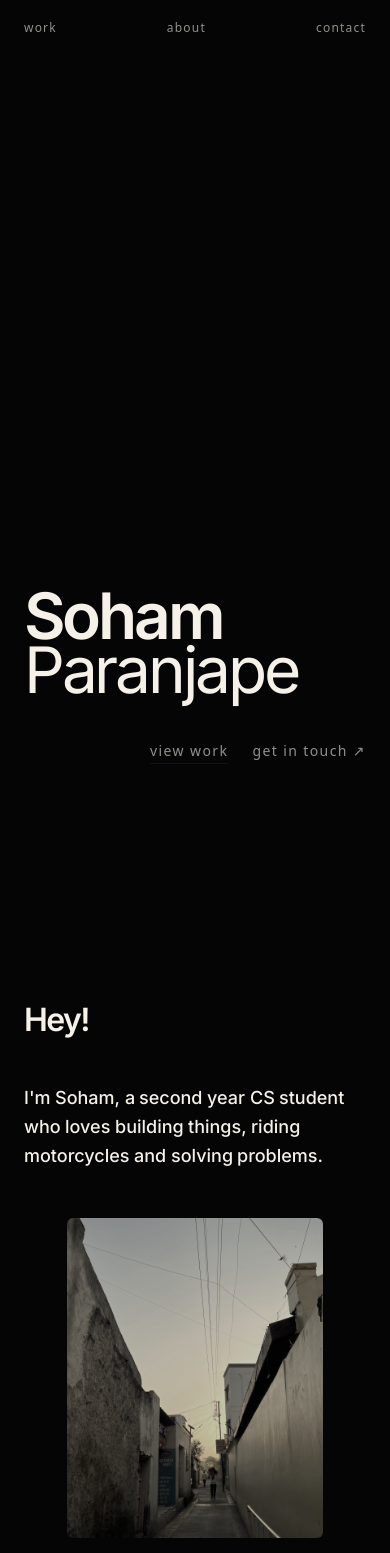
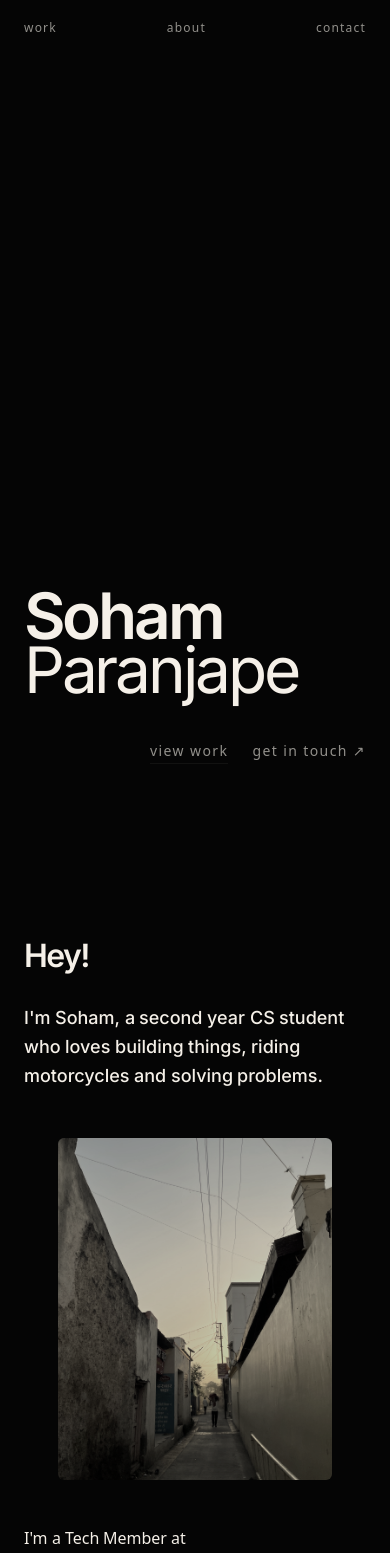
Before and after one commit to sohamparanjape12/portfolio, a Next.js app: page / in a window 390 px wide. Shown: the top 1553 px of the page. Built offline with nearby package versions, Linux system fonts and the light colour scheme; a web font is replaced by a local one.

Commit message:
Redesign v1.0

```diff
--- a/src/app/page.tsx
+++ b/src/app/page.tsx
@@ -578,13 +578,13 @@ export default function Home() {
       </section>
 
       {/* ── ABOUT ─────────────────────────────────────────────────────────── */}
-      <section id="about" ref={aboutRef} className="min-h-[90vh] max-w-7xl mx-auto px-6 py-32">
+      <section id="about" ref={aboutRef} className="min-h-[90vh] max-w-7xl mx-auto px-6 py-24 md:py-32">
         <div className="grid grid-cols-1 md:grid-cols-7 gap-12 md:h-[65vh] h-auto">
 
           {/* Left col */}
-          <div className="flex flex-col justify-between md:h-full h-auto md:col-span-2 pt-8">
+          <div className="flex flex-col justify-between md:h-full h-auto md:col-span-2 pt-0 md:pt-8 gap-8 md:gap-0">
             <Reveal triggerRef="#about" triggerStart="top 50%" delay={0}>
-              <h2 className="text-[clamp(2rem,4vw,2.8rem)] tracking-tighter mb-12" style={{ fontFamily: "var(--font-inter), system-ui, sans-serif", fontWeight: 600 }}>Hey!</h2>
+              <h2 className="text-[clamp(2rem,4vw,2.8rem)] tracking-tighter md:mb-12" style={{ fontFamily: "var(--font-inter), system-ui, sans-serif", fontWeight: 600 }}>Hey!</h2>
             </Reveal>
             <TextReveal
               className="text-lg md:text-xl font-medium tracking-normal leading-normal font-inter "
@@ -599,17 +599,17 @@ export default function Home() {
             </TextReveal>
           </div>
 
-          <div ref={imgRef} className="md:col-span-3 flex items-end justify-center">
-            <div className="rounded-md aspect-[4/5] md:h-[480px] h-[320px] relative overflow-hidden">
+          <div ref={imgRef} className="md:col-span-3 flex items-center md:items-end justify-center w-full">
+            <div className="rounded-md aspect-[4/5] w-[80%] max-w-[320px] md:w-auto md:max-w-none md:h-[480px] relative overflow-hidden">
               <img src={"/sunrise.jpeg"} alt="About Image"
-                className="about-image rounded-md object-contain absolute"
+                className="about-image rounded-md object-cover absolute inset-0 w-full h-full"
                 style={{ filter: "sepia(45%) saturate(65%) hue-rotate(5deg) brightness(77%)" }}
               />
             </div>
           </div>
 
           {/* Right col */}
-          <div className="flex flex-col justify-end md:h-full h-auto md:col-span-2">
+          <div className="flex flex-col justify-end md:h-full h-auto md:col-span-2 md:mt-0">
             <TextReveal
               className="text-md md:text-md font-light tracking-normal leading-tight font-mona-sans"
               duration={0.9}
@@ -656,7 +656,7 @@ export default function Home() {
           Featured Projects
         </TextReveal>
 
-        <div className="grid md:grid-cols-2 gap-12 gap-y-4 mt-16">
+        <div className="grid md:grid-cols-2 md:gap-12 gap-4 mt-12 md:mt-16">
           {PROJECTS.map((p, i) => (
             <ProjectCard
               key={p.id}
```
